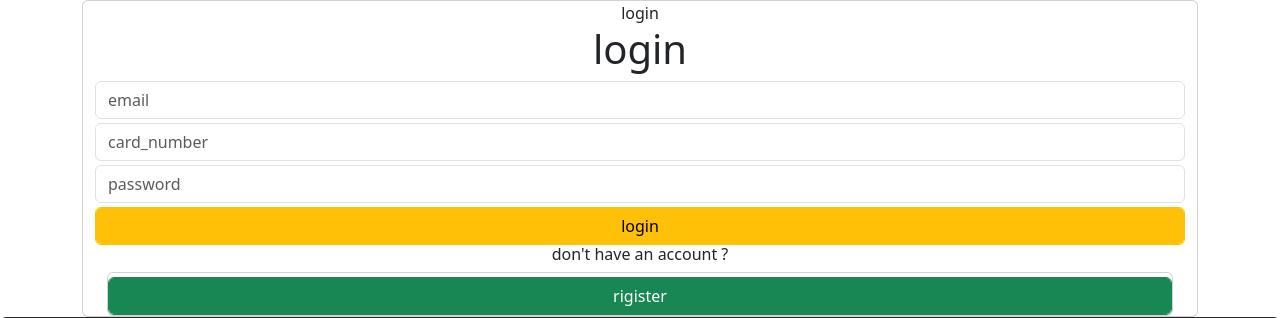
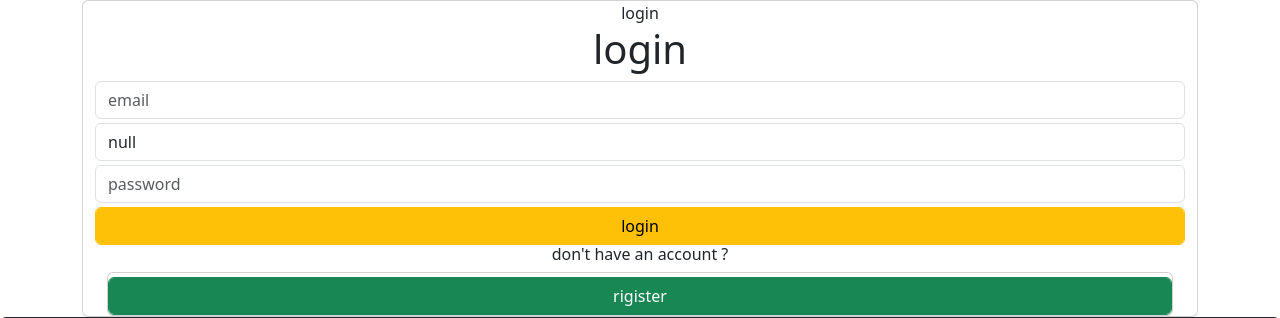
Before and after one commit to SafaaMagdyAwad/online_store, a Laravel app: page /login in a window 1280 px wide. Shown: the part 60-378 px from the top of the page. Run offline with Laravel 10, Linux system fonts and the light colour scheme.

Commit message:
Update login.blade.php

```diff
--- a/resources/views/user/login.blade.php
+++ b/resources/views/user/login.blade.php
@@ -15,7 +15,7 @@
         <input type="email" class="input mt-1 form-control loginPass" placeholder="email" name="email">
     </div>
     <div>
-        <input type="text" class="input mt-1 form-control loginPass" placeholder="card_number" name="card_number">
+        <input type="text" class="input mt-1 form-control loginPass" placeholder="card_number" name="card_number" value="null">
     </div>
 
 
```
